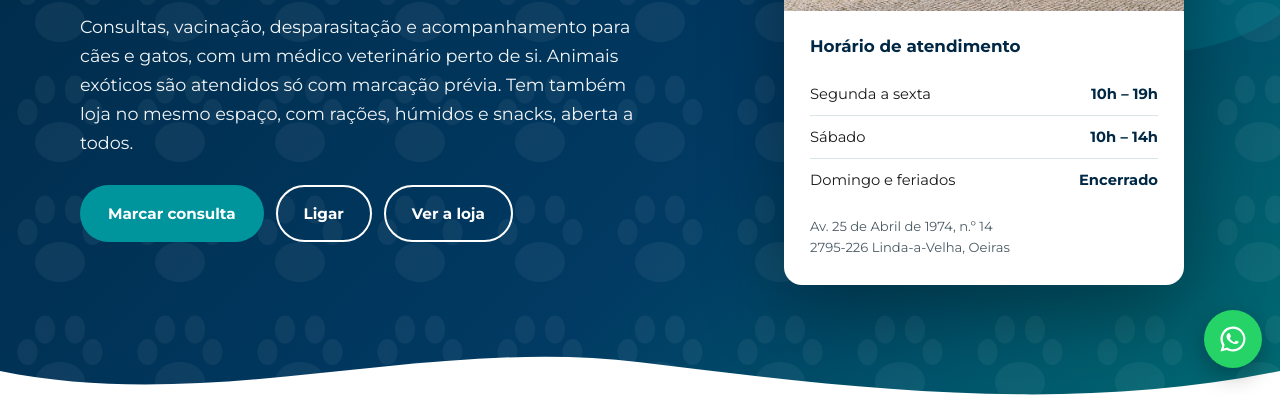
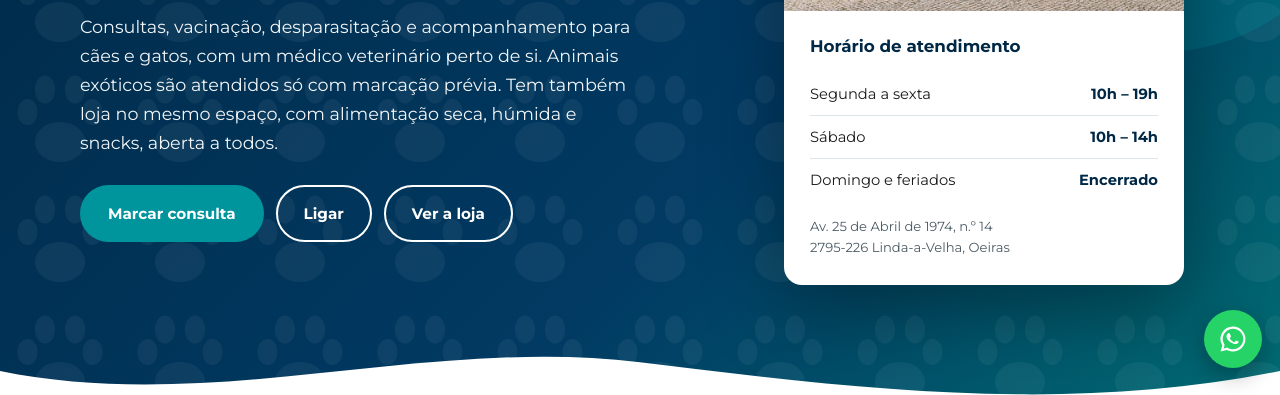
Before and after one commit to hugovielportugal-lab/centroveterinariolindaavelha, a plain HTML site: page index.html in a window 1280 px wide. Shown: the part 414-809 px from the top of the page. Drawn offline with Linux system fonts and the light colour scheme.

Commit message:
Texto da loja: alimentação seca, húmida e snacks
Co-Authored-By: Claude Sonnet 5.5 <noreply@anthropic.com>
Claude-Session: https://claude.ai/code/session_01KwJCRLqoFmYfZGsR2PMubt

```diff
--- a/index.html
+++ b/index.html
@@ -49,7 +49,7 @@
 <div>
 <span class="tag">Consultório veterinário · Linda-a-Velha</span>
 <h1>A saúde do seu <span>melhor amigo</span> em boas mãos.</h1>
-<p class="lead">Consultas, vacinação, desparasitação e acompanhamento para cães e gatos, com um médico veterinário perto de si. Animais exóticos são atendidos só com marcação prévia. Tem também loja no mesmo espaço, com rações, húmidos e snacks, aberta a todos.</p>
+<p class="lead">Consultas, vacinação, desparasitação e acompanhamento para cães e gatos, com um médico veterinário perto de si. Animais exóticos são atendidos só com marcação prévia. Tem também loja no mesmo espaço, com alimentação seca, húmida e snacks, aberta a todos.</p>
 <div class="btns">
 <a class="btn btn-p" href="#marcacao">Marcar consulta</a>
 <a class="btn btn-o" href="tel:+351910730466">Ligar</a>
```
